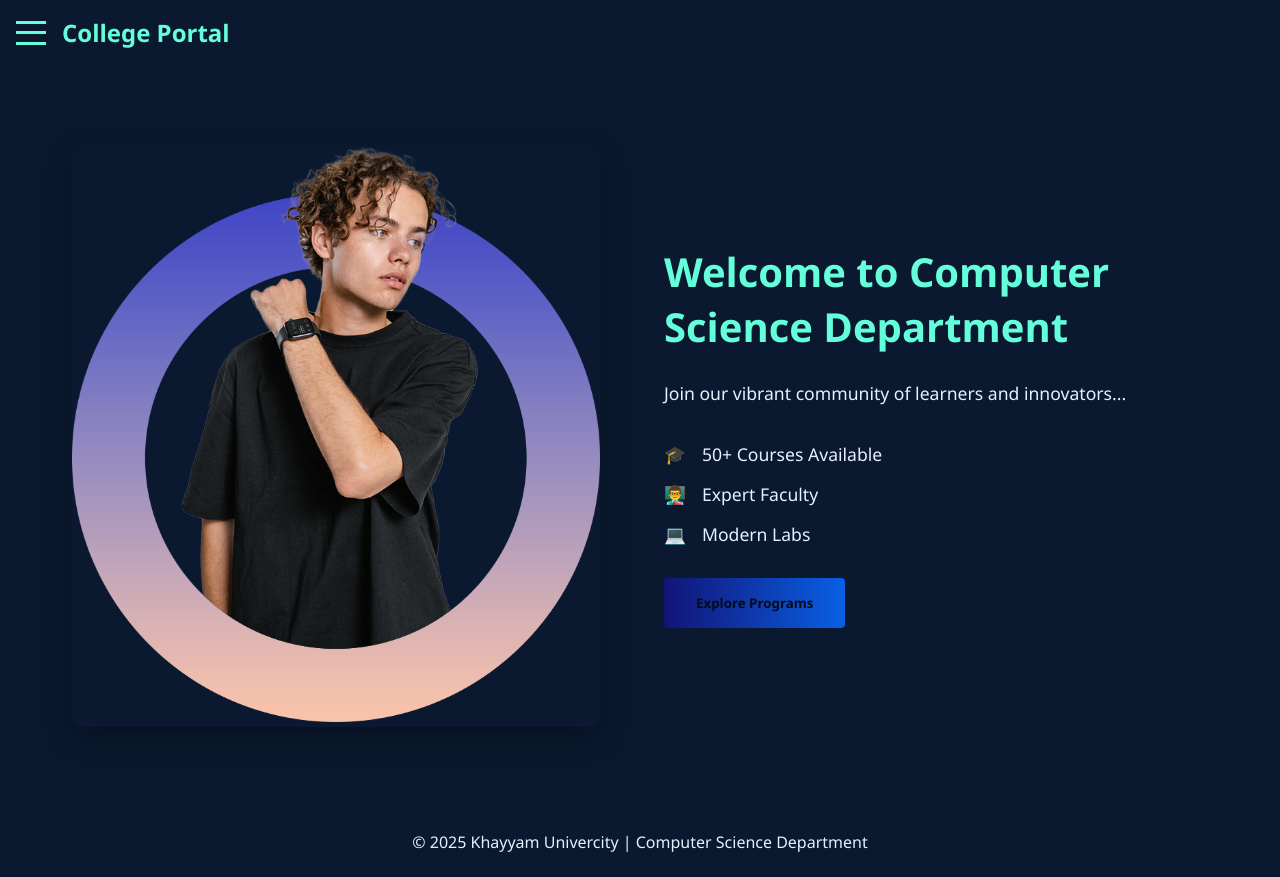
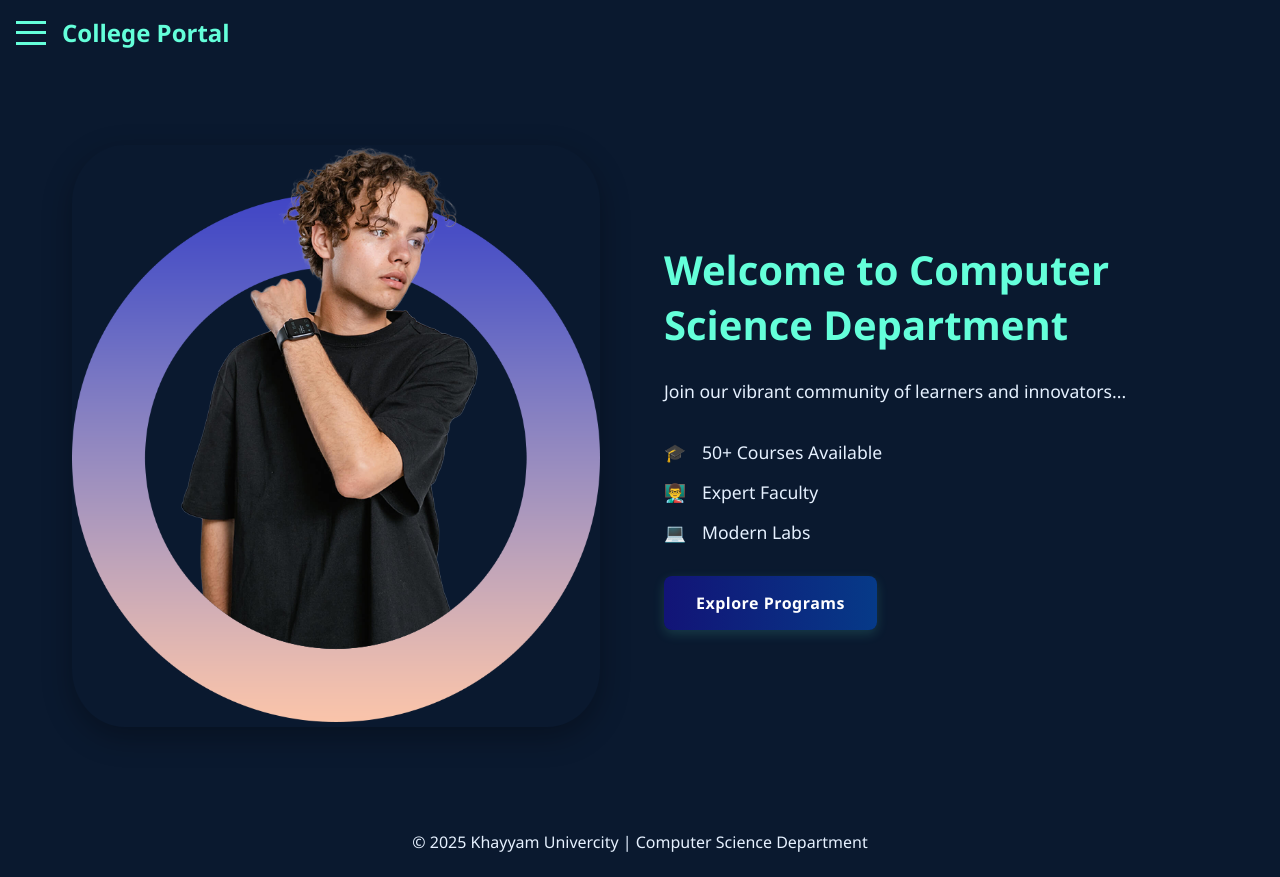
Before and after one commit to hajmammad21/web_2, a React (Create React App) app: page / in a window 1280 px wide. Built offline with nearby package versions, Linux system fonts and the light colour scheme.

Commit message:
icon+title change

```diff
--- a/package.json
+++ b/package.json
@@ -9,6 +9,7 @@
     "@testing-library/user-event": "^13.5.0",
     "react": "^19.1.0",
     "react-dom": "^19.1.0",
+    "react-favicon": "^2.0.7",
     "react-icons": "^5.5.0",
     "react-scripts": "5.0.1",
     "web-vitals": "^2.1.4"
--- a/public/index.html
+++ b/public/index.html
@@ -25,7 +25,7 @@
       work correctly both with client-side routing and a non-root public URL.
       Learn how to configure a non-root public URL by running `npm run build`.
     -->
-    <title>React App</title>
+    <title>Khayyam Univercity</title>
   </head>
   <body>
     <noscript>You need to enable JavaScript to run this app.</noscript>
--- a/src/Components/LandingPage/LandingPage.css
+++ b/src/Components/LandingPage/LandingPage.css
@@ -9,7 +9,7 @@
 
 .landing-image {
   flex: 1;
-  border-radius: 10px;
+  border-radius: 10%;
   overflow: hidden;
   box-shadow: 0 10px 30px rgba(0,0,0,0.3);
 }
@@ -56,19 +56,27 @@
 }
 
 .cta-button {
-  background: linear-gradient(to right,rgb(18, 20, 119), rgb(9, 96, 228));
-  color: #020c1b;
+  background: linear-gradient(to right, rgb(18, 20, 119), rgb(6, 58, 136));
+  color: #ffffff;
   border: none;
   padding: 1rem 2rem;
   font-weight: 600;
-  border-radius: 4px;
+  border-radius: 8px;
   cursor: pointer;
-  transition: all 0.3s ease;
+  transition: transform 0.4s ease, box-shadow 0.4s ease, background 0.4s ease;
+  font-size: 1rem;
+  letter-spacing: 0.5px;
+  box-shadow: 0 4px 12px rgba(100, 255, 218, 0.15);
 }
 
 .cta-button:hover {
-  transform: translateY(-3px);
-  box-shadow: 0 6px 20px rgba(100, 255, 218, 0.4);
+  transform: scale(1.05);
+  box-shadow: 0 8px 24px rgba(100, 255, 218, 0.35);
+  background: linear-gradient(to right, rgb(6, 58, 136), rgb(18, 20, 119));
+}
+.cta-button:active {
+  transform: scale(0.97);
+  box-shadow: 0 2px 8px rgba(100, 255, 218, 0.2);
 }
 /* Keyframes for animation */
 @keyframes fadeInLeft {
```
Also changed, not shown: 2 other files (tests, documents, lock files or other folders).
